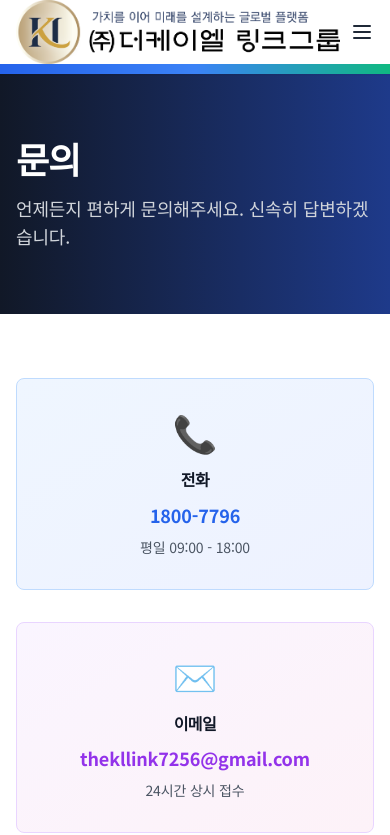
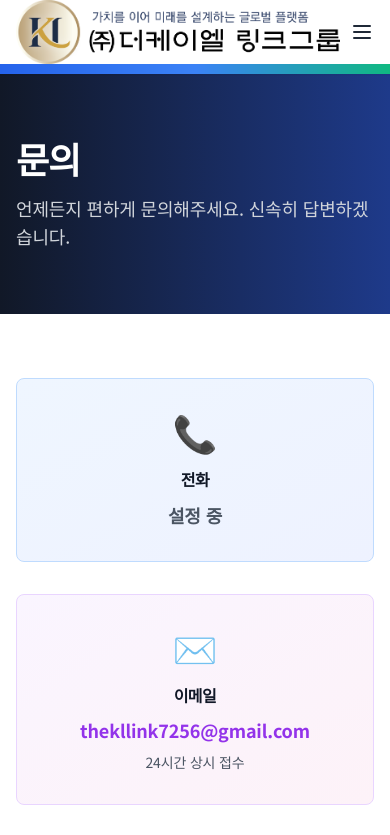
Before and after one commit to longbe00-mj/hompage_kl, a Next.js app: page /contact in a window 390 px wide. Shown: the top 835 px of the page. Built offline with nearby package versions, Linux system fonts and the light colour scheme.

Commit message:
fix: update contact page phone field to display '설정 중' status

```diff
--- a/src/app/contact/page.tsx
+++ b/src/app/contact/page.tsx
@@ -31,11 +31,8 @@ export default function ContactPage() {
               <div className="p-8 bg-gradient-to-br from-blue-50 to-indigo-50 rounded-lg border border-blue-200 text-center">
                 <div className="text-4xl mb-4">📞</div>
                 <h3 className="font-semibold text-gray-900 mb-2">전화</h3>
-                <p className="text-blue-600 font-semibold text-lg">
-                  {companyInfo.phone}
-                </p>
-                <p className="text-sm text-gray-600 mt-2">
-                  평일 {companyInfo.businessHours}
+                <p className="text-gray-600 font-semibold text-lg">
+                  설정 중
                 </p>
               </div>
 
```
